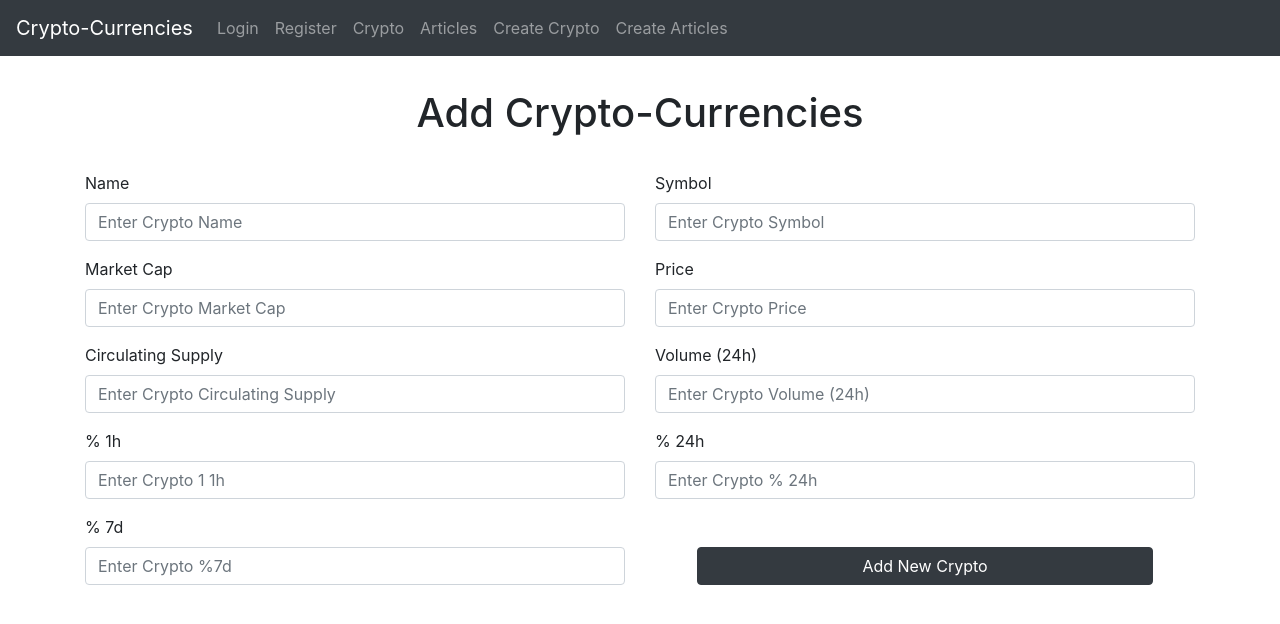
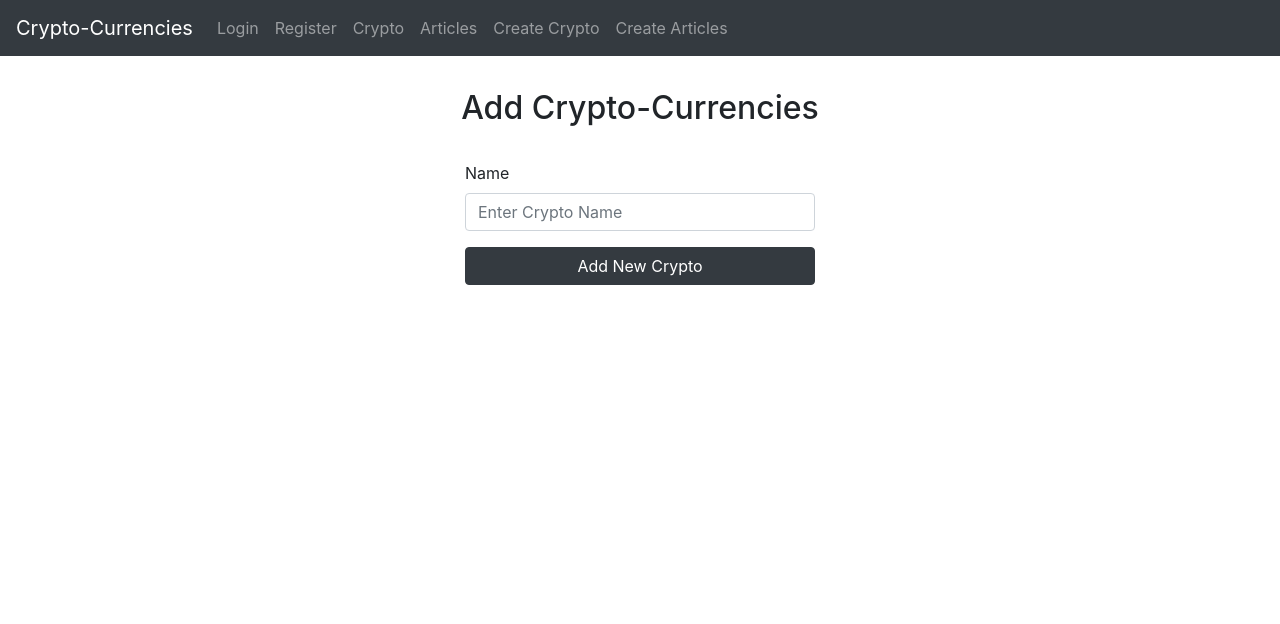
Before and after one commit to basma7/CryptoCurrencies, a React (Create React App) app in the folder front/: page /create/crypto in a window 1280 px wide. Shown: the top 624 px of the page. Built offline with nearby package versions, Linux system fonts and the light colour scheme.

Commit message:
update front

```diff
--- a/front/src/Components/Crypto.css
+++ b/front/src/Components/Crypto.css
@@ -27,13 +27,3 @@
   height: 1%;
   border: 1px solid black;
 }
-
-.form-width {
-  width: 50%;
-}
-
-.btn-newcrypto {
-  margin: 2.8% 5%;
-  width: 40%;
-  height: 90%;
-}
--- a/front/src/Components/NewCryptoComponent.js
+++ b/front/src/Components/NewCryptoComponent.js
@@ -9,93 +9,49 @@ export default class NewCryptoComponent extends Component {
     this.onNewCrypto = this.onNewCrypto.bind(this)
     this.state = {
         crypto: {
-            email: "",
-            password: "",
+            CMID: ""
           }
     }
 }
   onNewCrypto(event) {
-        event.preventDefault()
-        this.state.crypto.email = event.target.email.value
-        this.state.crypto.password = event.target.password.value
+    event.preventDefault();
+    this.setState({crypto: {CMID: event.target.name.value}});
     console.log(this.state.crypto)
+    const user = {
+      CMID: this.state.crypto.CMID,
+    };
+    console.log(user);
+    fetch('https://localhost:3000/api/crypto', {
+      method: 'POST',
+      headers: {
+        'Accept': 'application/json',
+        'Content-Type': 'text/plain'
+      },
+        body: JSON.stringify(crypto)
+    }).then(res => res.json())
+    .then(data => console.log(data));
   }
 
   render()
   {
     return (
         <Container>
-            <h1 className="crypto-title">Add Crypto-Currencies</h1>
-            <Form onSubmit={this.oncrypto}>
+          <h2 className="crypto-title">Add Crypto-Currencies</h2>
           <Row>
-                <Col>
+            <Col xs={0} md={2} xl={4}></Col>
+            <Col xs={12} md={8} xl={4}>
+              <Form onSubmit={this.onNewCrypto}>
                 <Form.Group controlId="name">
                   <Form.Label>Name</Form.Label>
                   <Form.Control placeholder="Enter Crypto Name" />
                 </Form.Group>
-              </Col>
-              <Col>
-              <Form.Group controlId="symbol">
-                <Form.Label>Symbol</Form.Label>
-                <Form.Control placeholder="Enter Crypto Symbol" />
-              </Form.Group>
-              </Col>
-              </Row>
-              <Row>
-              <Col>
-              <Form.Group controlId="market-cap">
-                <Form.Label>Market Cap</Form.Label>
-                <Form.Control placeholder="Enter Crypto Market Cap" />
-              </Form.Group>
-              </Col>
-              <Col>
-              <Form.Group controlId="price">
-                <Form.Label>Price</Form.Label>
-                <Form.Control placeholder="Enter Crypto Price" />
-              </Form.Group>
-              </Col>
-              </Row>
-              <Row>
-              <Col>
-              <Form.Group controlId="circulating-supply">
-                <Form.Label>Circulating Supply</Form.Label>
-                <Form.Control placeholder="Enter Crypto Circulating Supply" />
-              </Form.Group>
-              </Col>
-              <Col>
-              <Form.Group controlId="volume">
-                <Form.Label>Volume (24h)</Form.Label>
-                <Form.Control placeholder="Enter Crypto Volume (24h)" />
-              </Form.Group>
-              </Col>
-              </Row>
-              <Row>
-              <Col>
-              <Form.Group controlId="1h">
-                <Form.Label>% 1h</Form.Label>
-                <Form.Control placeholder="Enter Crypto 1 1h" />
-              </Form.Group>
-              </Col>
-
-              <Col>
-              <Form.Group controlId="24h">
-                <Form.Label>% 24h</Form.Label>
-                <Form.Control placeholder="Enter Crypto % 24h" />
-              </Form.Group>
-              </Col>
-              </Row>
-              <Row>
-              <Col xs={6}>
-              <Form.Group controlId="7d">
-                <Form.Label>% 7d</Form.Label>
-                <Form.Control placeholder="Enter Crypto %7d" />
-              </Form.Group>
-              </Col>
-              <Button variant="dark" type="submit" className="btn-newcrypto">
+                <Button variant="dark" type="submit" className="btn-newcrypto" block>
                    Add New Crypto
                 </Button>
+              </Form>
+            </Col>
+            <Col xs={0} md={2} xl={4}></Col>
           </Row>
-            </Form>
       </Container>
     );
   }
```
Also changed, not shown: 1 other file (tests, documents, lock files or other folders). Lines whose indentation alone changed are shown as unchanged.
